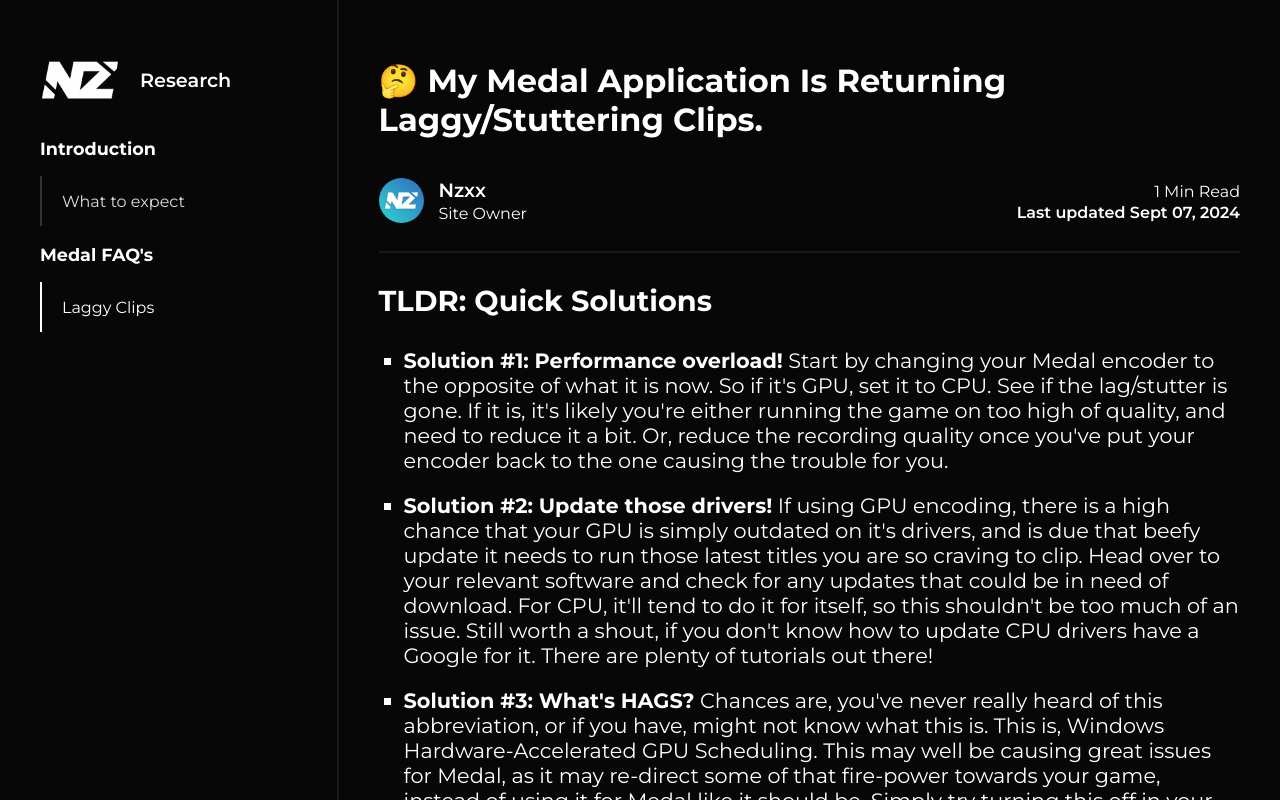
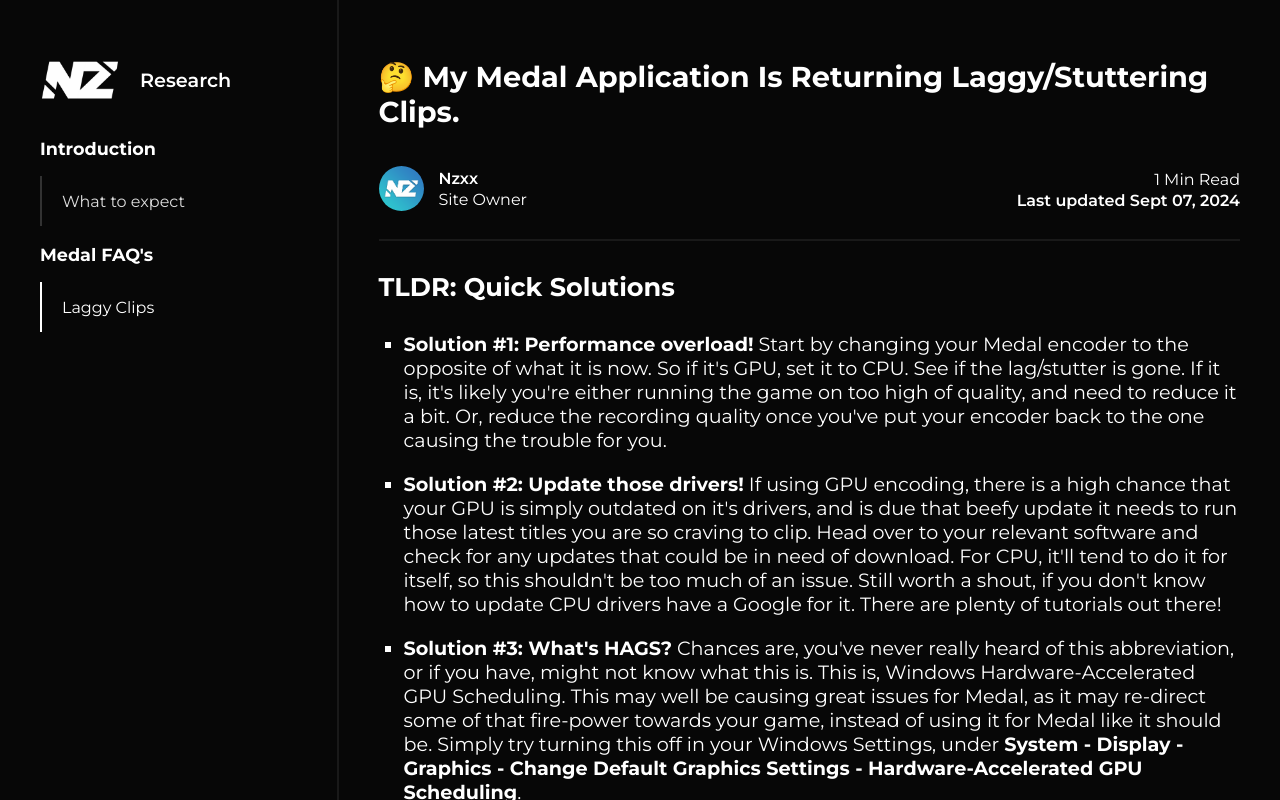
Before and after one commit to NexxonOfficial/nzxlabs, a Next.js app: page /medal-faq/laggy-clips in a window 1280 px wide. Built offline with nearby package versions, Linux system fonts and the light colour scheme.

Commit message:
push: Content font size decrease

```diff
--- a/components/DocumentContent.module.css
+++ b/components/DocumentContent.module.css
@@ -9,19 +9,19 @@
 }
 
 .contentBase h1 {
-    font-size: 2rem;
+    font-size: 1.8rem;
     color: white;
 }
 
 .contentBase h2 {
     color: white;
-    font-size: 1.8rem;
+    font-size: 1.6rem;
     margin: 30px 0px;
 }
 
 .contentBase h3 {
     color: white;
-    font-size: 1.6rem;
+    font-size: 1.5rem;
     margin: 30px 0px;
 }
 
@@ -30,13 +30,13 @@
 }
 
 .contentBase p {
-    font-size: 1.3rem;
+    font-size: 1.2rem;
     color: white;
 }
 
 .contentBase li {
     color: white;
-    font-size: 1.3rem;
+    font-size: 1.2rem;
     list-style-type: square;
     margin: 20px 0px;
 }
--- a/components/DocumentMetadata.module.css
+++ b/components/DocumentMetadata.module.css
@@ -44,7 +44,7 @@
 
 .metaMain .authorContainer .authorText p:first-child {
     font-weight: 600;
-    font-size: 1.2rem;
+    font-size: 1rem;
 }
 
 .metaMain .informationContainer {
```
